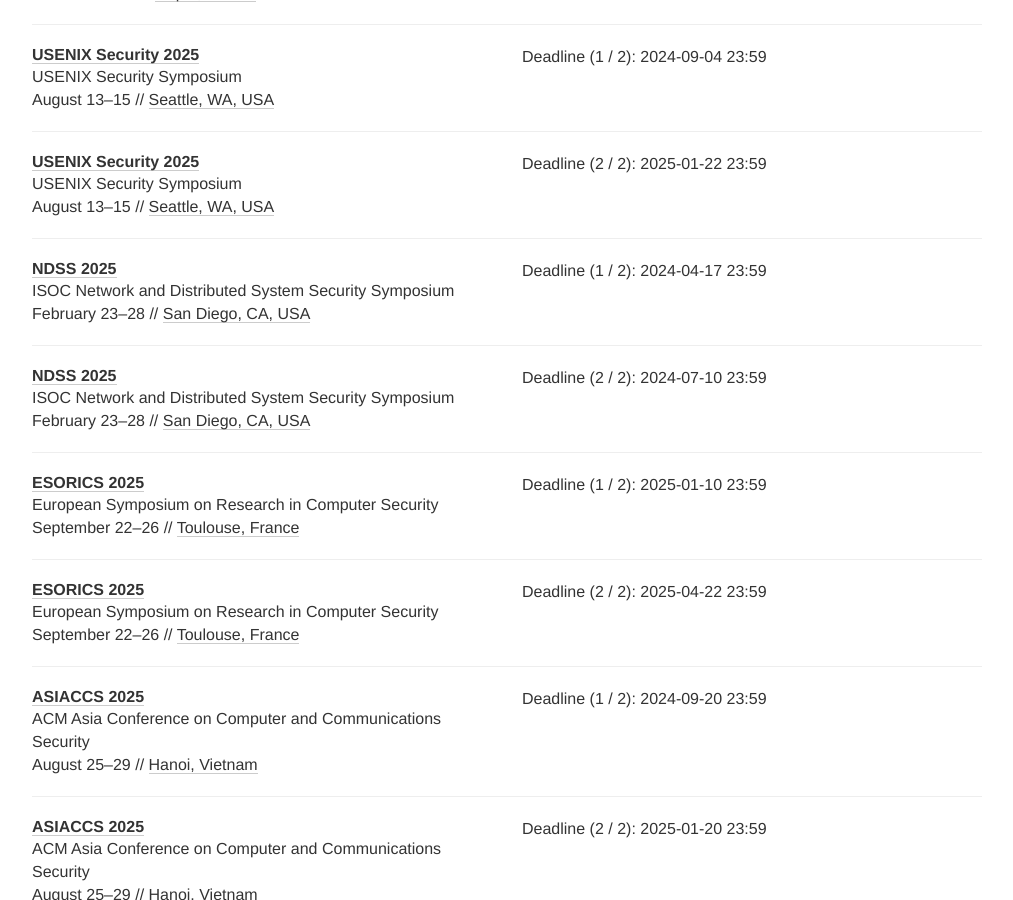
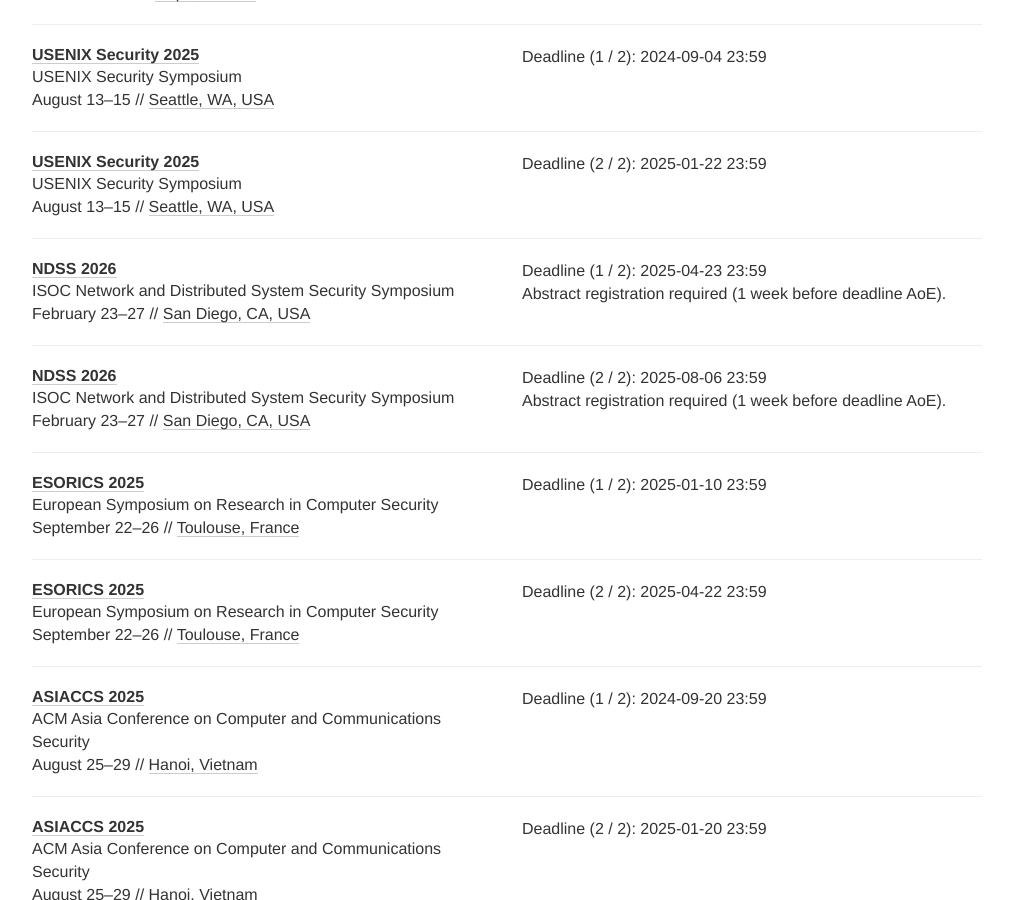
Before and after one commit to sec-deadlines/sec-deadlines.github.io, a Jekyll site: the page built from index.html, in a window 1280 px wide and 900 px high, scrolled down 761 px. Shown: the whole window, without its empty margins (133-1146 px from the left). Built offline with Jekyll 4.4.1, drawn with Linux system fonts in a browser that asks for light colours; nearby versions of some CDN libraries; comment, search, counter and statistics services are not loaded.

Commit message:
Update conferences.yml

```diff
--- a/_data/conferences.yml
+++ b/_data/conferences.yml
@@ -36,12 +36,13 @@
 
 - name: NDSS
   description: ISOC Network and Distributed System Security Symposium
-  year: 2025
-  link: https://www.ndss-symposium.org/ndss2025/submisions/call-for-papers/
+  year: 2026
+  link: https://www.ndss-symposium.org/ndss2026/submissions/call-for-papers/
   deadline:
-    - "2024-04-17 23:59"
-    - "2024-07-10 23:59"
-  date: "February 23-28"
+    - "2025-04-23 23:59"
+    - "2025-08-06 23:59"
+  comment: Abstract registration required (1 week before deadline AoE).
+  date: "February 23-27"
   place: San Diego, CA, USA
   tags: [SEC, PRIV, CONF, TOP4]
 
```
